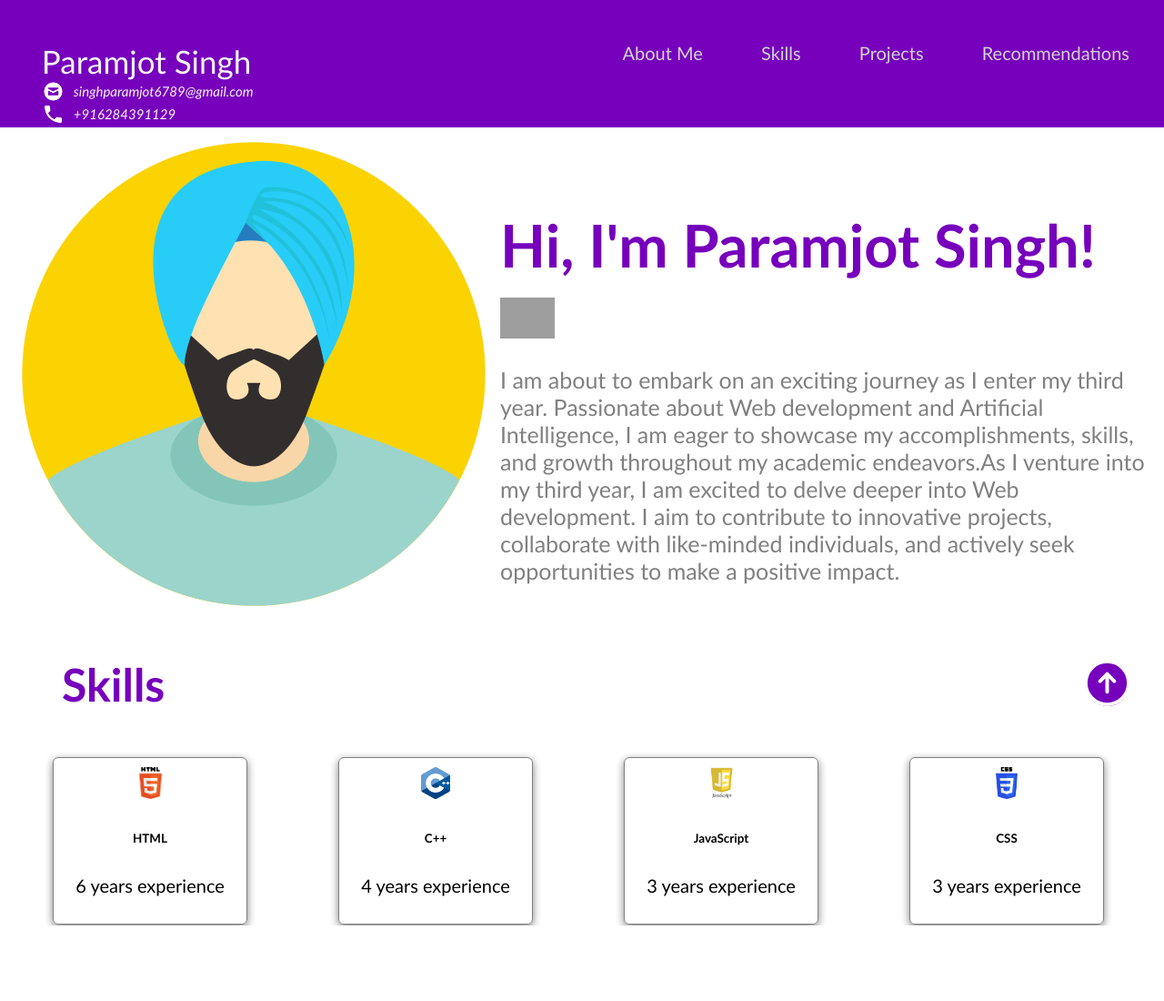
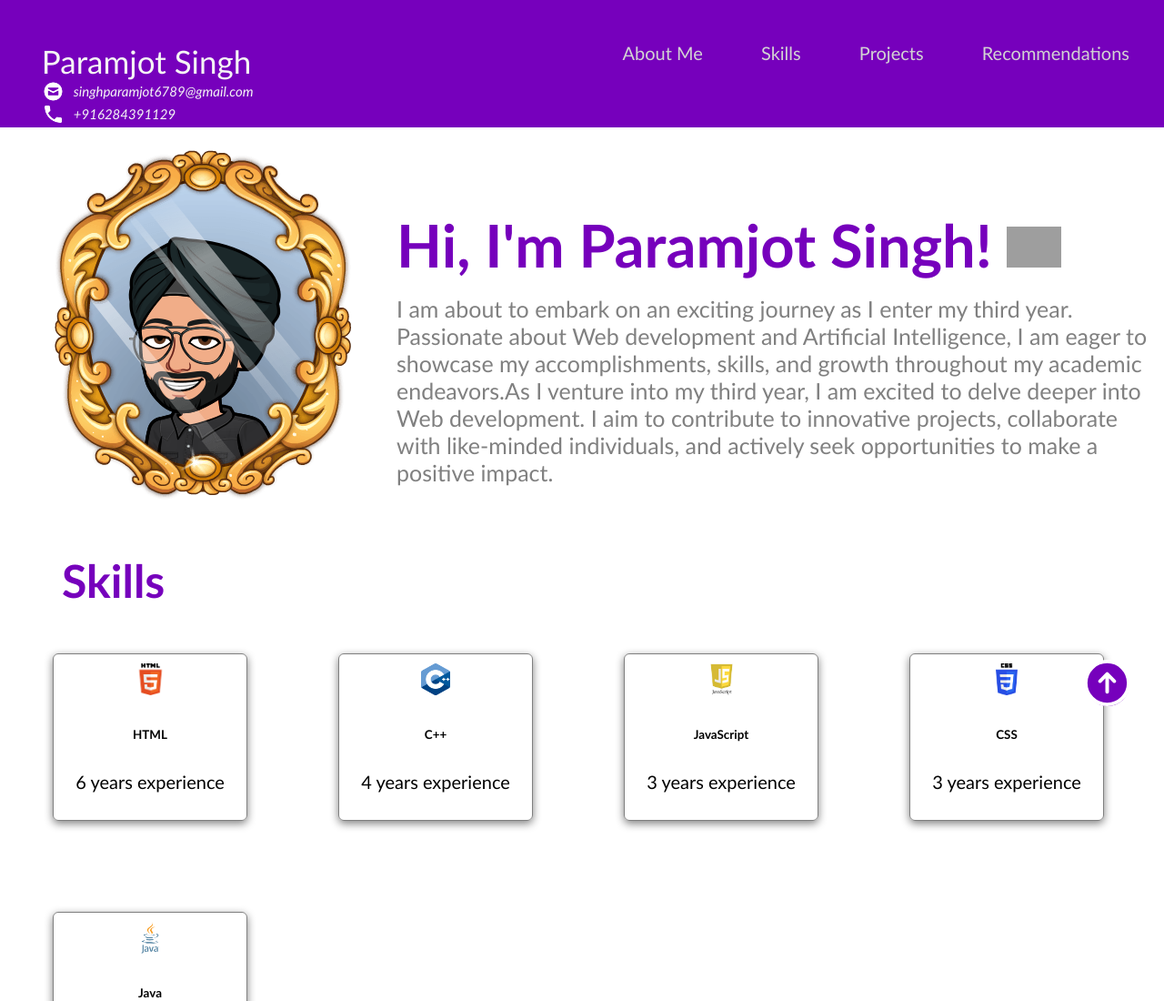
Before and after one commit to Param2596/my-portfolio, a plain HTML site: page index.html in a window 1280 px wide. Shown: the top 1100 px of the page at 91% size. Drawn offline with Linux system fonts and the light colour scheme; grey boxes are pictures that could not be loaded.

Commit message:
Update index.html

```diff
--- a/index.html
+++ b/index.html
@@ -37,7 +37,7 @@
     <!-- About Me -->
     <section id="about-me" class="container">
       <div>
-        <img src="/html_finalprojimages/sikh.png" class="profile_image" style="width: fit-content; padding: 10px;"/>
+        <img src="/html_finalprojimages/profile_image.png" class="profile_image" style="width: fit-content; padding: 10px;"/>
       </div>
 
       <div>
```
